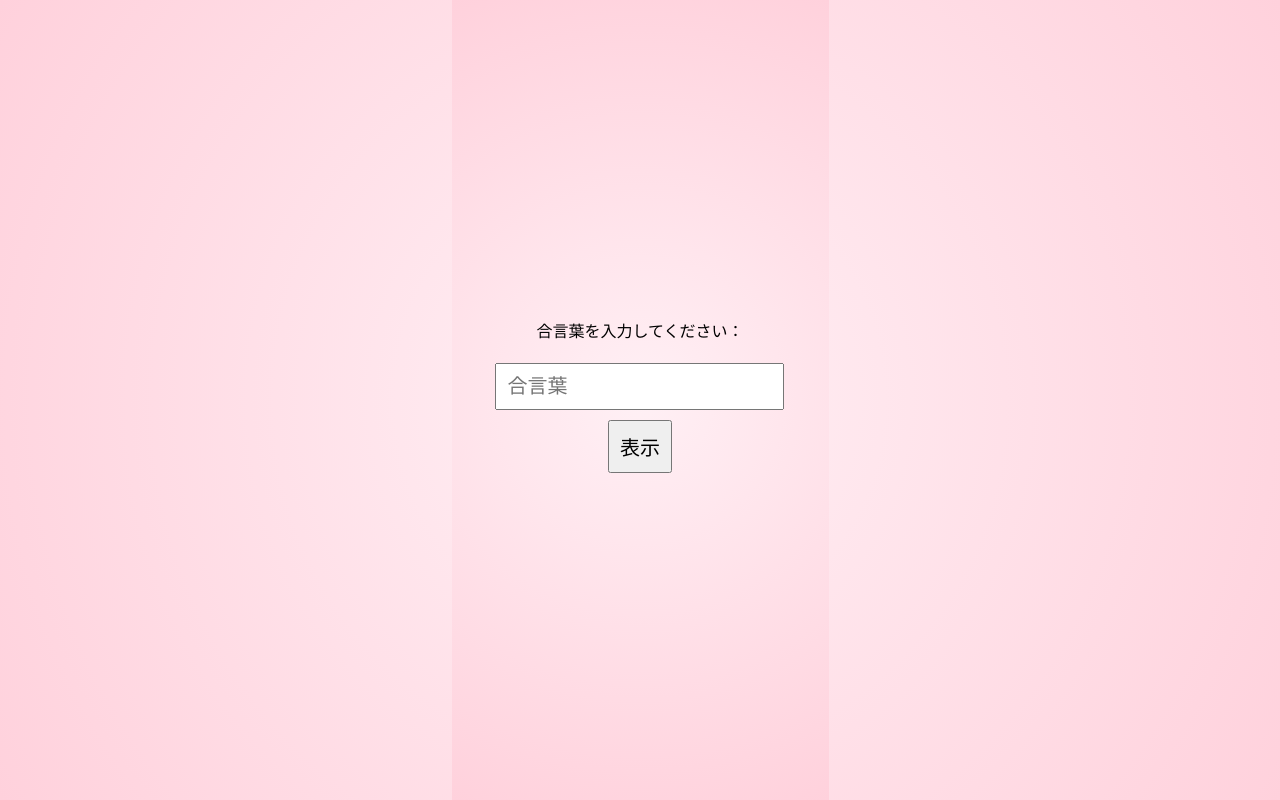
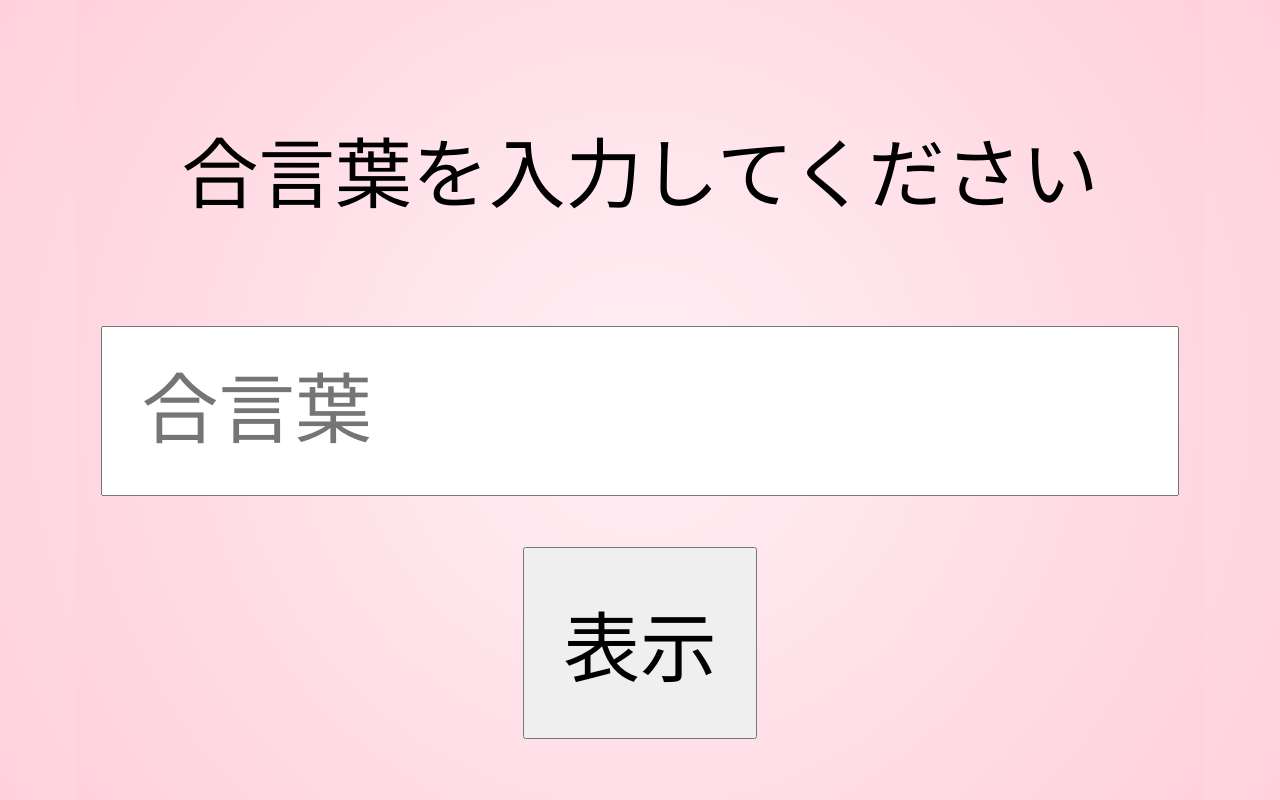
Before and after one commit to kushidaplayer4-code/jihan4, a plain HTML site: page index.html in a window 1280 px wide. Drawn offline with Linux system fonts and the light colour scheme.

Commit message:
index.html を更新

```diff
--- a/index.html
+++ b/index.html
@@ -2,6 +2,7 @@
 <html lang="ja">
 <head>
 <meta charset="UTF-8">
+<meta name="viewport" content="width=device-width, initial-scale=1.0, maximum-scale=1.0, user-scalable=no">
 <title>街プロポーズ装置</title>
 <style>
   html, body {
@@ -14,23 +15,39 @@
     justify-content: center;
     align-items: center;
     text-align: center;
+    overflow: hidden;
   }
 
   #container {
+    width: 100%;
+    height: 100%;
+    display: flex;
+    flex-direction: column;
+    justify-content: center;
+    align-items: center;
+  }
+
+  #inputArea {
+    display: flex;
+    flex-direction: column;
+    align-items: center;
+  }
+
+  input, button {
+    font-size: 6vw;
+    padding: 3vw;
+    margin: 2vw;
     max-width: 90%;
   }
 
-  input, button {
-    font-size: 20px;
-    padding: 10px;
-    margin: 5px;
-  }
-
   #message {
-    font-size: 10vw;
-    margin-top: 20px;
+    font-size: 10vw; /* 画面幅の割合で文字サイズ調整 */
+    line-height: 1.2;
+    text-align: center;
     opacity: 0;
     transition: opacity 1s ease;
+    word-break: break-word;
+    white-space: pre-wrap;
   }
 
   .sparkle {
@@ -52,7 +69,7 @@
 
 <div id="container">
   <div id="inputArea">
-    <p>合言葉を入力してください：</p>
+    <p style="font-size:6vw;">合言葉を入力してください</p>
     <input id="codeInput" placeholder="合言葉">
     <button onclick="showMessage()">表示</button>
   </div>
@@ -60,7 +77,7 @@
 </div>
 
 <script>
-  // デモ用：合言葉と名前の対応（本番はサーバーで管理）
+  // デモ用：合言葉と名前の対応
   const codeToName = {
     "A7K9": "はなこ",
     "B2X1": "さくら",
@@ -77,13 +94,14 @@
   }
 
   function showMessage() {
-    const code = document.getElementById("codeInput").value;
+    const code = document.getElementById("codeInput").value.trim();
     const name = codeToName[code];
-    const msg = document.getElementById("message");
     if (name) {
       document.getElementById("inputArea").style.display = "none";
+      const msg = document.getElementById("message");
       msg.textContent = `${name}、結婚してくれ`;
       msg.style.opacity = 1;
+      // キラキラ演出
       setInterval(createSparkle, 200);
     } else {
       alert("合言葉が違います");
```
